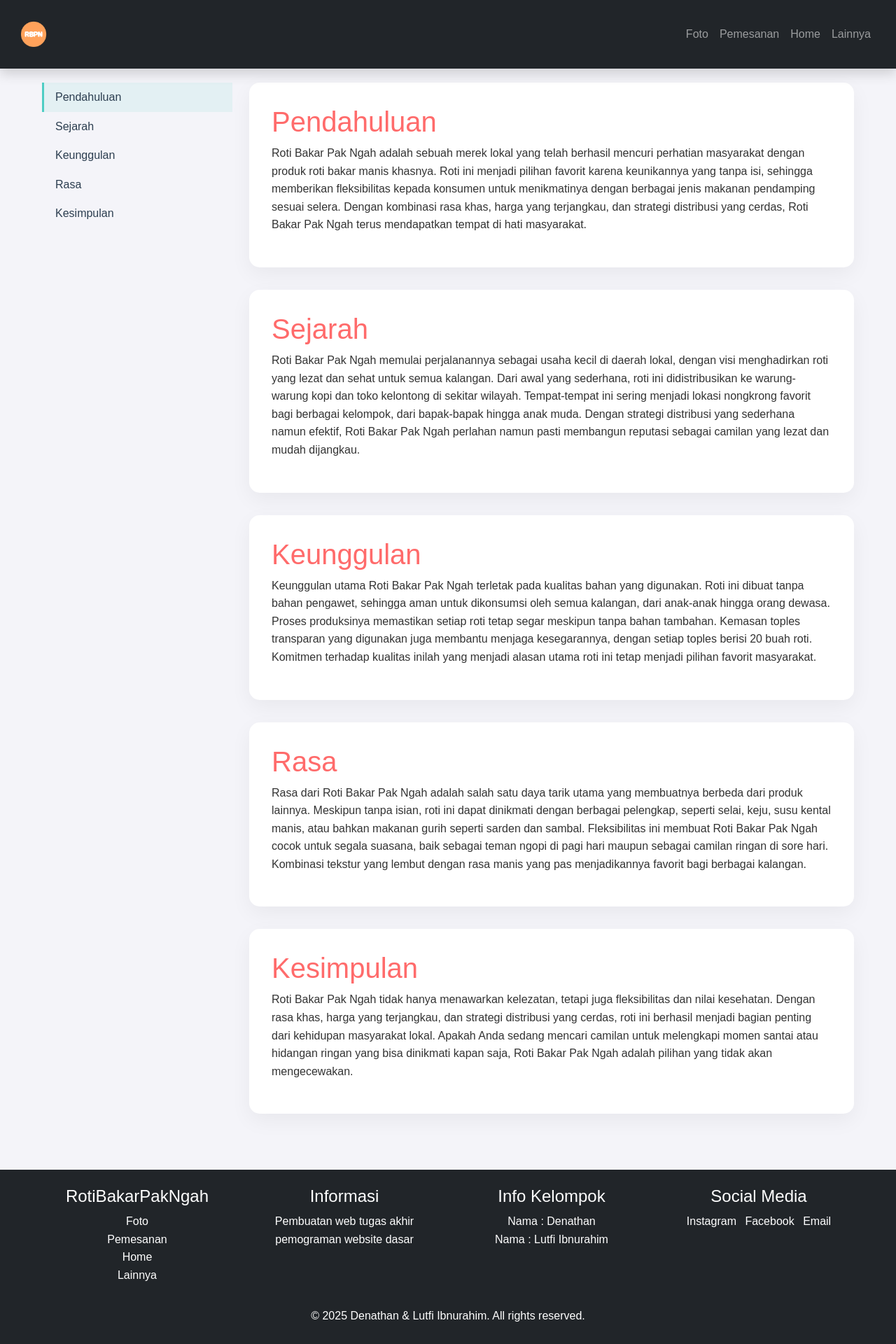
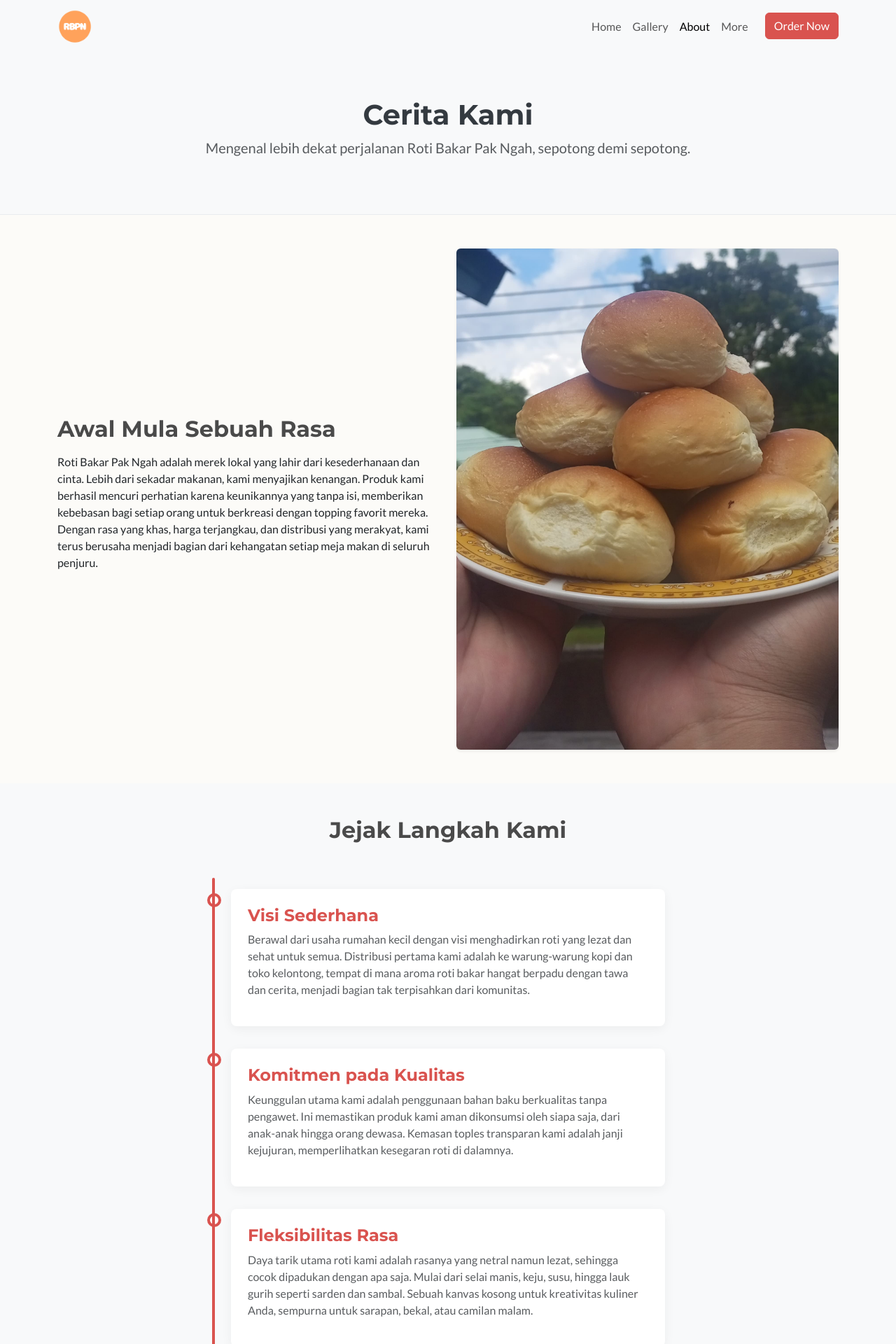
Before and after one commit to bit-8/rotibakarpakngah, a PHP site: page /about.html in a window 1280 px wide. Shown: the top 1920 px of the page at 70% size. Run offline with PHP 8.4, Linux system fonts and the light colour scheme.

Commit message:
RPBN : redesign 1.0.2

```diff
--- a/about.css
+++ b/about.css
@@ -1,43 +1,118 @@
-:root {
-    --primary-color: #ff6b6b;
-    --secondary-color: #4ecdc4;
-    --text-color: #2c3e50;
-    --background-color: #f0f4f8;
-    --card-background: #ffffff;
+/* General & Fonts */
+body {
+    font-family: 'Lato', sans-serif;
+    background-color: #FCFBF8;
+    overflow-x: hidden; /* Prevent horizontal scrollbar from animations */
 }
 
-.main-wrapper {
-    margin-top: 20px;
+h1, h2, h3, h4, h5, h6, .navbar-brand {
+    font-family: 'Montserrat', sans-serif;
 }
 
-.section-nav ul {
-    list-style: none;
-    padding-left: 0;
+.section-title {
+    font-weight: 700;
+    color: #4A4A4A;
+    margin-bottom: 1rem;
 }
 
-.section-nav a {
-    display: block;
-    padding: 0.5rem 1rem;
-    color: var(--text-color);
-    text-decoration: none;
-    border-left: 3px solid transparent;
-    transition: all 0.3s ease;
+/* Header */
+.navbar .btn-primary {
+    background-color: #D9534F;
+    border-color: #D9534F;
 }
 
-.section-nav a:hover,
-.section-nav a.active {
-    background-color: rgba(78, 205, 196, 0.1);
-    border-left-color: var(--secondary-color);
+.navbar .btn-primary:hover {
+    background-color: #C9302C;
+    border-color: #AC2925;
 }
 
-.content-section {
-    background-color: var(--card-background);
-    border-radius: 15px;
-    padding: 2rem;
-    margin-bottom: 2rem;
-    box-shadow: 0 10px 30px rgba(0, 0, 0, 0.05);
+/* Page Header */
+.page-header {
+    background-color: #f8f9fa;
+    padding: 4rem 0;
+    border-bottom: 1px solid #e9ecef;
 }
 
-.content-section h1 {
-    color: var(--primary-color);
+.page-title {
+    font-weight: 700;
+    color: #343a40;
 }
+
+/* Timeline Section */
+.timeline {
+    position: relative;
+    max-width: 700px;
+    margin: 0 auto;
+}
+
+.timeline::after {
+    content: '';
+    position: absolute;
+    width: 4px;
+    background-color: #D9534F;
+    top: 0;
+    bottom: 0;
+    left: 15px;
+    margin-left: -2px;
+    border-radius: 2px;
+}
+
+.timeline-item {
+    padding: 1rem 2.5rem;
+    position: relative;
+    background-color: inherit;
+}
+
+.timeline-item::before {
+    content: '';
+    position: absolute;
+    width: 20px;
+    height: 20px;
+    left: 6px;
+    background-color: white;
+    border: 4px solid #D9534F;
+    top: 22px;
+    border-radius: 50%;
+    z-index: 1;
+}
+
+.timeline-content {
+    padding: 1.5rem;
+    background-color: white;
+    position: relative;
+    border-radius: 8px;
+    box-shadow: 0 4px 15px rgba(0,0,0,0.05);
+    transition: transform 0.3s ease, box-shadow 0.3s ease;
+}
+
+.timeline-content:hover {
+    transform: translateY(-5px);
+    box-shadow: 0 8px 25px rgba(0,0,0,0.08);
+}
+
+.timeline-title {
+    font-weight: 700;
+    color: #D9534F;
+}
+
+/* Founder Section */
+.founder-img {
+    width: 150px;
+    height: 150px;
+    object-fit: cover;
+    border-radius: 50%;
+    border: 5px solid white;
+    box-shadow: 0 5px 20px rgba(0,0,0,0.1);
+}
+
+/* Animation Classes */
+.fade-in-up {
+    opacity: 0;
+    transform: translateY(40px);
+    transition: opacity 0.8s ease-out, transform 0.8s ease-out;
+}
+
+.fade-in-up.is-visible {
+    opacity: 1;
+    transform: translateY(0);
+}
--- a/about.html
+++ b/about.html
@@ -3,111 +3,124 @@
 <head>
     <meta charset="UTF-8">
     <meta name="viewport" content="width=device-width, initial-scale=1.0">
-    <title>About</title>
+    <title>About Us - Roti Bakar Pak Ngah</title>
     <link href="https://cdn.jsdelivr.net/npm/bootstrap@5.3.3/dist/css/bootstrap.min.css" rel="stylesheet" integrity="sha384-QWTKZyjpPEjISv5WaRU9OFeRpok6YctnYmDr5pNlyT2bRjXh0JMhjY6hW+ALEwIH" crossorigin="anonymous">
-    <link href="https://fonts.googleapis.com/css2?family=Inter:wght@300;400;600&display=swap" rel="stylesheet">
-    <link rel="stylesheet" href="style.css">
+    <link rel="preconnect" href="https://fonts.googleapis.com">
+    <link rel="preconnect" href="https://fonts.gstatic.com" crossorigin>
+    <link href="https://fonts.googleapis.com/css2?family=Lato:wght@400;700&family=Montserrat:wght@700&display=swap" rel="stylesheet">
     <link rel="stylesheet" href="about.css">
 </head>
 <body>
-    <!-- Navigasi Atas -->
-    <header class="bg-dark text-white p-3 shadow">
-        <nav class="navbar navbar-expand-lg navbar-dark">
-            <div class="container-fluid">
+    <header class="shadow-sm">
+        <nav class="navbar navbar-expand-lg navbar-light bg-light">
+            <div class="container">
                 <a class="navbar-brand" href="index.html">
-                    <img src="img/logo.png" alt="Logo" style="height: 40px;">
+                    <img src="img/logo.png" alt="Logo" style="height: 50px;">
                 </a>
                 <button class="navbar-toggler" type="button" data-bs-toggle="collapse" data-bs-target="#navbarNav" aria-controls="navbarNav" aria-expanded="false" aria-label="Toggle navigation">
                     <span class="navbar-toggler-icon"></span>
                 </button>
                 <div class="collapse navbar-collapse" id="navbarNav">
                     <ul class="navbar-nav ms-auto">
-                        <li class="nav-item"><a class="nav-link" href="foto.html">Foto</a></li>
-                        <li class="nav-item"><a class="nav-link" href="pemesan.html">Pemesanan</a></li>
                         <li class="nav-item"><a class="nav-link" href="index.html">Home</a></li>
-                        <li class="nav-item"><a class="nav-link" href="lainnya.html">Lainnya</a></li>
+                        <li class="nav-item"><a class="nav-link" href="foto.html">Gallery</a></li>
+                        <li class="nav-item"><a class="nav-link active" href="about.html">About</a></li>
+                        <li class="nav-item"><a class="nav-link" href="lainnya.html">More</a></li>
+                        <li class="nav-item"><a class="btn btn-primary ms-lg-3" href="pemesan.html">Order Now</a></li>
                     </ul>
                 </div>
             </div>
         </nav>
     </header>
 
-    <!-- Wrapper Utama -->
-    <div class="container main-wrapper">
-        <div class="row">
-            <!-- Navigasi Samping -->
-            <div class="col-lg-3">
-                <nav class="section-nav sticky-top">
-                    <ul>
-                        <li><a href="#section1" class="active">Pendahuluan</a></li>
-                        <li><a href="#section2">Sejarah</a></li>
-                        <li><a href="#section3">Keunggulan</a></li>
-                        <li><a href="#section4">Rasa</a></li>
-                        <li><a href="#section5">Kesimpulan</a></li>
-                    </ul>
-                </nav>
+    <main>
+        <!-- Page Header -->
+        <section class="page-header text-center">
+            <div class="container">
+                <h1 class="page-title fade-in-up">Cerita Kami</h1>
+                <p class="page-subtitle lead text-muted fade-in-up" style="transition-delay: 0.2s;">Mengenal lebih dekat perjalanan Roti Bakar Pak Ngah, sepotong demi sepotong.</p>
             </div>
-
-            <!-- Konten Utama -->
-            <div class="col-lg-9">
-                <div class="content-container">
-                    <section id="section1" class="content-section">
-                        <h1>Pendahuluan</h1>
-                        <p>Roti Bakar Pak Ngah adalah sebuah merek lokal yang telah berhasil mencuri perhatian masyarakat dengan produk roti bakar manis khasnya. Roti ini menjadi pilihan favorit karena keunikannya yang tanpa isi, sehingga memberikan fleksibilitas kepada konsumen untuk menikmatinya dengan berbagai jenis makanan pendamping sesuai selera. Dengan kombinasi rasa khas, harga yang terjangkau, dan strategi distribusi yang cerdas, Roti Bakar Pak Ngah terus mendapatkan tempat di hati masyarakat.</p>
         </section>
 
-                    <section id="section2" class="content-section">
-                        <h1>Sejarah</h1>
-                        <p>Roti Bakar Pak Ngah memulai perjalanannya sebagai usaha kecil di daerah lokal, dengan visi menghadirkan roti yang lezat dan sehat untuk semua kalangan. Dari awal yang sederhana, roti ini didistribusikan ke warung-warung kopi dan toko kelontong di sekitar wilayah. Tempat-tempat ini sering menjadi lokasi nongkrong favorit bagi berbagai kelompok, dari bapak-bapak hingga anak muda. Dengan strategi distribusi yang sederhana namun efektif, Roti Bakar Pak Ngah perlahan namun pasti membangun reputasi sebagai camilan yang lezat dan mudah dijangkau.</p>
+        <!-- Introduction Section -->
+        <section class="py-5">
+            <div class="container">
+                <div class="row align-items-center">
+                    <div class="col-lg-6 fade-in-up">
+                        <h2 class="section-title">Awal Mula Sebuah Rasa</h2>
+                        <p>Roti Bakar Pak Ngah adalah merek lokal yang lahir dari kesederhanaan dan cinta. Lebih dari sekadar makanan, kami menyajikan kenangan. Produk kami berhasil mencuri perhatian karena keunikannya yang tanpa isi, memberikan kebebasan bagi setiap orang untuk berkreasi dengan topping favorit mereka. Dengan rasa yang khas, harga terjangkau, dan distribusi yang merakyat, kami terus berusaha menjadi bagian dari kehangatan setiap meja makan di seluruh penjuru.</p>
+                    </div>
+                    <div class="col-lg-6 mt-4 mt-lg-0 fade-in-up" style="transition-delay: 0.3s;">
+                        <img src="img/roti1.jpeg" alt="Roti Bakar disajikan" class="img-fluid rounded shadow-sm">
+                    </div>
+                </div>
+            </div>
         </section>
 
-                    <section id="section3" class="content-section">
-                        <h1>Keunggulan</h1>
-                        <p>Keunggulan utama Roti Bakar Pak Ngah terletak pada kualitas bahan yang digunakan. Roti ini dibuat tanpa bahan pengawet, sehingga aman untuk dikonsumsi oleh semua kalangan, dari anak-anak hingga orang dewasa. Proses produksinya memastikan setiap roti tetap segar meskipun tanpa bahan tambahan. Kemasan toples transparan yang digunakan juga membantu menjaga kesegarannya, dengan setiap toples berisi 20 buah roti. Komitmen terhadap kualitas inilah yang menjadi alasan utama roti ini tetap menjadi pilihan favorit masyarakat.</p>
-                    </section>
-
-                    <section id="section4" class="content-section">
-                        <h1>Rasa</h1>
-                        <p>Rasa dari Roti Bakar Pak Ngah adalah salah satu daya tarik utama yang membuatnya berbeda dari produk lainnya. Meskipun tanpa isian, roti ini dapat dinikmati dengan berbagai pelengkap, seperti selai, keju, susu kental manis, atau bahkan makanan gurih seperti sarden dan sambal. Fleksibilitas ini membuat Roti Bakar Pak Ngah cocok untuk segala suasana, baik sebagai teman ngopi di pagi hari maupun sebagai camilan ringan di sore hari. Kombinasi tekstur yang lembut dengan rasa manis yang pas menjadikannya favorit bagi berbagai kalangan.</p>
-                    </section>
-
-                    <section id="section5" class="content-section">
-                        <h1>Kesimpulan</h1>
-                        <p>Roti Bakar Pak Ngah tidak hanya menawarkan kelezatan, tetapi juga fleksibilitas dan nilai kesehatan. Dengan rasa khas, harga yang terjangkau, dan strategi distribusi yang cerdas, roti ini berhasil menjadi bagian penting dari kehidupan masyarakat lokal. Apakah Anda sedang mencari camilan untuk melengkapi momen santai atau hidangan ringan yang bisa dinikmati kapan saja, Roti Bakar Pak Ngah adalah pilihan yang tidak akan mengecewakan.</p>
-                    </section>
+        <!-- History Timeline Section -->
+        <section class="py-5 bg-light">
+            <div class="container">
+                <h2 class="section-title text-center mb-5 fade-in-up">Jejak Langkah Kami</h2>
+                <div class="timeline">
+                    <div class="timeline-item fade-in-up">
+                        <div class="timeline-content">
+                            <h4 class="timeline-title">Visi Sederhana</h4>
+                            <p class="text-muted">Berawal dari usaha rumahan kecil dengan visi menghadirkan roti yang lezat dan sehat untuk semua. Distribusi pertama kami adalah ke warung-warung kopi dan toko kelontong, tempat di mana aroma roti bakar hangat berpadu dengan tawa dan cerita, menjadi bagian tak terpisahkan dari komunitas.</p>
+                        </div>
+                    </div>
+                    <div class="timeline-item fade-in-up">
+                        <div class="timeline-content">
+                            <h4 class="timeline-title">Komitmen pada Kualitas</h4>
+                            <p class="text-muted">Keunggulan utama kami adalah penggunaan bahan baku berkualitas tanpa pengawet. Ini memastikan produk kami aman dikonsumsi oleh siapa saja, dari anak-anak hingga orang dewasa. Kemasan toples transparan kami adalah janji kejujuran, memperlihatkan kesegaran roti di dalamnya.</p>
+                        </div>
+                    </div>
+                    <div class="timeline-item fade-in-up">
+                        <div class="timeline-content">
+                            <h4 class="timeline-title">Fleksibilitas Rasa</h4>
+                            <p class="text-muted">Daya tarik utama roti kami adalah rasanya yang netral namun lezat, sehingga cocok dipadukan dengan apa saja. Mulai dari selai manis, keju, susu, hingga lauk gurih seperti sarden dan sambal. Sebuah kanvas kosong untuk kreativitas kuliner Anda, sempurna untuk sarapan, bekal, atau camilan malam.</p>
                         </div>
                     </div>
                 </div>
             </div>
+        </section>
+
+        <!-- Founder Section -->
+        <section class="py-5">
+            <div class="container">
+                <div class="row justify-content-center text-center">
+                    <div class="col-lg-8 fade-in-up">
+                        <img src="img/founder.jpeg" alt="Pak Ngah" class="founder-img mb-4">
+                        <h2 class="section-title">Pak Ngah, Sang Perintis</h2>
+                        <p class="lead">"Kami tidak hanya menjual roti, kami berbagi kebahagiaan. Setiap potong roti adalah cerita tentang kerja keras, tradisi, dan harapan untuk selalu bisa menemani momen-momen berharga Anda. Dari keluarga kami, untuk keluarga Anda."</p>
+                    </div>
+                </div>
+            </div>
+        </section>
+    </main>
 
     <footer class="bg-dark text-white mt-5 p-4">
         <div class="container">
             <div class="row">
-                <div class="col-md-3">
-                    <h4>RotiBakarPakNgah</h4>
+                <div class="col-md-4 mb-3">
+                    <h4>Roti Bakar Pak Ngah</h4>
+                    <p class="text-white-50">Menjaga tradisi rasa sejak 1995.</p>
+                </div>
+                <div class="col-md-4 mb-3">
+                    <h4>Navigasi</h4>
                     <ul class="list-unstyled">
-                        <li><a href="foto.html" class="text-white text-decoration-none">Foto</a></li>
-                        <li><a href="pemesan.html" class="text-white text-decoration-none">Pemesanan</a></li>
-                        <li><a href="index.html" class="text-white text-decoration-none">Home</a></li>
-                        <li><a href="lainnya.html" class="text-white text-decoration-none">Lainnya</a></li>
+                        <li><a href="foto.html" class="text-white-50 text-decoration-none">Gallery</a></li>
+                        <li><a href="pemesan.html" class="text-white-50 text-decoration-none">Order</a></li>
+                        <li><a href="lainnya.html" class="text-white-50 text-decoration-none">More</a></li>
                     </ul>
                 </div>
-                <div class="col-md-3">
-                    <h4>Informasi</h4>
-                    <p>Pembuatan web tugas akhir pemograman website dasar</p>
-                </div>
-                <div class="col-md-3">
-                    <h4>Info Kelompok</h4>
-                    <p>Nama : Denathan<br>Nama : Lutfi Ibnurahim</p>
-                </div>
-                <div class="col-md-3">
-                    <h4>Social Media</h4>
-                    <a href="https://www.instagram.com/natvhan__?igsh=bml6eGp0OWh6Z3N5" target="_blank" class="text-white text-decoration-none me-2">Instagram</a>
-                    <a href="https://www.facebook.com/profile.php?id=61552028236238&mibextid=ZbWKwL" target="_blank" class="text-white text-decoration-none me-2">Facebook</a>
-                    <a href="mailto:231220024@unumuhpnk.ac.id" class="text-white text-decoration-none">Email</a>
+                <div class="col-md-4 mb-3">
+                    <h4>Hubungi Kami</h4>
+                    <a href="https://www.instagram.com/natvhan__?igsh=bml6eGp0OWh6Z3N5" target="_blank" class="text-white-50 text-decoration-none me-3">Instagram</a>
+                    <a href="https://www.facebook.com/profile.php?id=61552028236238&mibextid=ZbWKwL" target="_blank" class="text-white-50 text-decoration-none me-3">Facebook</a>
+                    <a href="mailto:231220024@unumuhpnk.ac.id" class="text-white-50 text-decoration-none">Email</a>
                 </div>
             </div>
-            <div class="text-center mt-3">
+            <div class="text-center text-white-50 pt-3 border-top border-secondary">
                 <p>&copy; 2025 Denathan & Lutfi Ibnurahim. All rights reserved.</p>
             </div>
         </div>
@@ -115,28 +128,24 @@
 
     <script src="https://cdn.jsdelivr.net/npm/bootstrap@5.3.3/dist/js/bootstrap.bundle.min.js" integrity="sha384-YvpcrYf0tY3lHB60NNkmXc5s9fDVZLESaAA55NDzOxhy9GkcIdslK1eN7N6jIeHz" crossorigin="anonymous"></script>
     <script>
-        // Fungsi untuk update navigasi saat scroll
-        function updateNavigation() {
-            const sections = document.querySelectorAll('.content-section');
-            const navLinks = document.querySelectorAll('.section-nav a');
-            let currentSectionId = '';
+        document.addEventListener("DOMContentLoaded", function() {
+            const animatedElements = document.querySelectorAll('.fade-in-up');
 
-            sections.forEach(section => {
-                const rect = section.getBoundingClientRect();
-                if (rect.top <= 150 && rect.bottom >= 150) {
-                    currentSectionId = section.id;
+            const observer = new IntersectionObserver((entries) => {
+                entries.forEach(entry => {
+                    if (entry.isIntersecting) {
+                        entry.target.classList.add('is-visible');
+                        observer.unobserve(entry.target);
                     }
                 });
+            }, {
+                threshold: 0.1
+            });
 
-            navLinks.forEach(link => {
-                link.classList.remove('active');
-                if (link.getAttribute('href') === `#${currentSectionId}`) {
-                    link.classList.add('active');
-                }
+            animatedElements.forEach(el => {
+                observer.observe(el);
             });
-        }
-
-        window.addEventListener('scroll', updateNavigation);
+        });
     </script>
 </body>
 </html>
```
Also changed, not shown: lainnya.css (+73 -40 lines), lainnya.html (+89 -76 lines). Lines whose indentation alone changed are shown as unchanged.
